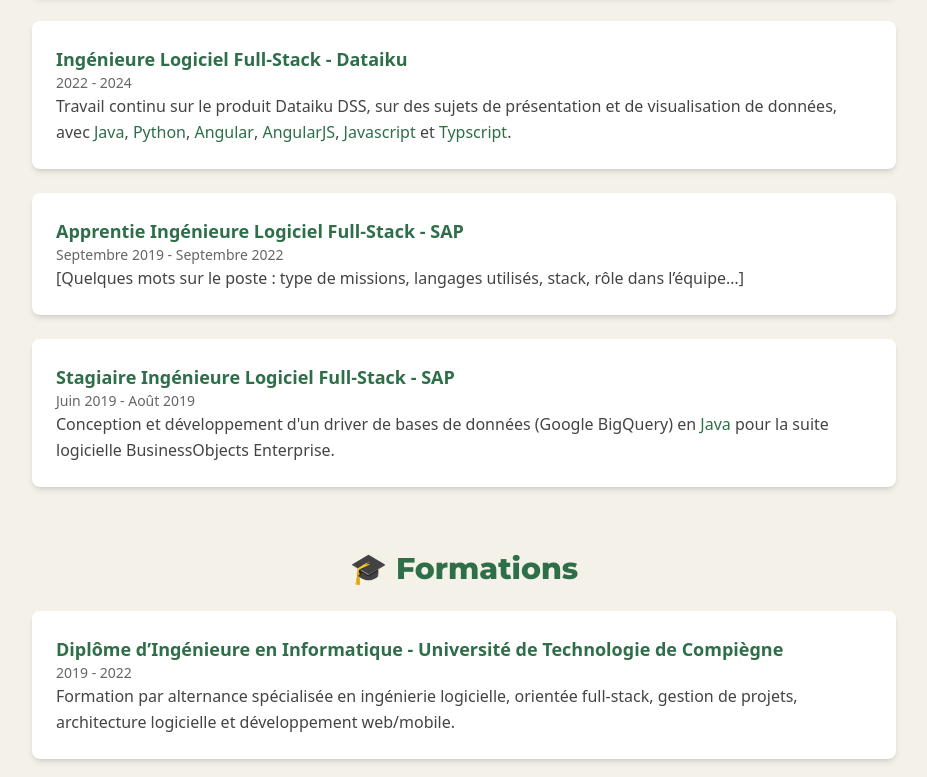
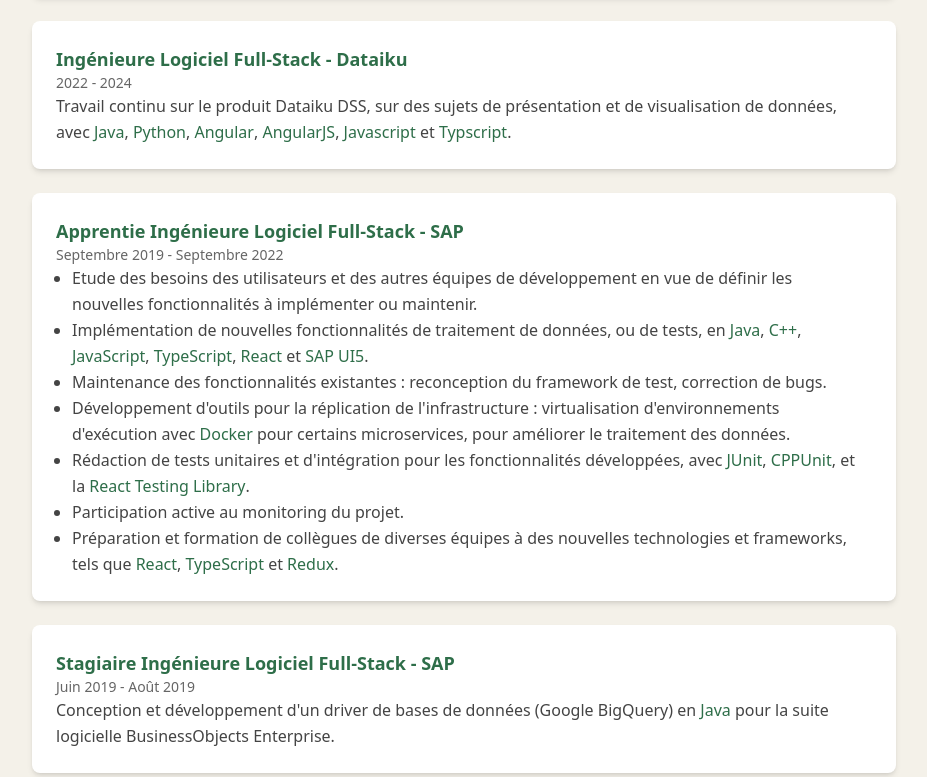
Before and after one commit to PawMelOfficiel/dev.pawmel.com, a website: page parcours/index.html in a window 1280 px wide. Shown: the part 446-1223 px from the top of the page, without its empty margins (176-1103 px from the left). Drawn offline with Linux system fonts and the light colour scheme.

Commit message:
Finishing parcours page

```diff
--- a/parcours/index.html
+++ b/parcours/index.html
@@ -184,9 +184,45 @@
                 <li class="bg-white rounded-lg shadow-md p-6">
                     <h2 class="text-lg font-semibold text-[#2E6E49]">Apprentie Ingénieure Logiciel Full-Stack - SAP</h2>
                     <p class="text-sm text-[#666]">Septembre 2019 - Septembre 2022</p>
-                    <p>
-                        [Quelques mots sur le poste : type de missions, langages utilisés, stack, rôle dans l’équipe…]
-                    </p>
+                    <ul class="list-disc px-4">
+                        <li>
+                            Etude des besoins des utilisateurs et des autres équipes de développement en vue de définir
+                            les nouvelles fonctionnalités à implémenter ou maintenir.
+                        </li>
+                        <li>
+                            Implémentation de nouvelles fonctionnalités de traitement de données, ou de tests, en
+                            <span class="font-medium text-[#2E6E49]">Java</span>,
+                            <span class="font-medium text-[#2E6E49]">C++</span>,
+                            <span class="font-medium text-[#2E6E49]">JavaScript</span>,
+                            <span class="font-medium text-[#2E6E49]">TypeScript</span>,
+                            <span class="font-medium text-[#2E6E49]">React</span> et
+                            <span class="font-medium text-[#2E6E49]">SAP UI5</span>.
+                        </li>
+                        <li>
+                            Maintenance des fonctionnalités existantes : reconception du framework de test, correction
+                            de bugs.
+                        </li>
+                        <li>
+                            Développement d'outils pour la réplication de l'infrastructure : virtualisation
+                            d'environnements d'exécution avec <span class="font-medium text-[#2E6E49]">Docker</span>
+                            pour certains microservices, pour améliorer le traitement des données.
+                        </li>
+                        <li>
+                            Rédaction de tests unitaires et d'intégration pour les fonctionnalités développées, avec
+                            <span class="font-medium text-[#2E6E49]">JUnit</span>,
+                            <span class="font-medium text-[#2E6E49]">CPPUnit</span>, et la
+                            <span class="font-medium text-[#2E6E49]">React Testing Library</span>.
+                        </li>
+                        <li>
+                            Participation active au monitoring du projet.
+                        </li>
+                        <li>
+                            Préparation et formation de collègues de diverses équipes à des nouvelles technologies et
+                            frameworks, tels que <span class="font-medium text-[#2E6E49]">React</span>,
+                            <span class="font-medium text-[#2E6E49]">TypeScript</span> et
+                            <span class="font-medium text-[#2E6E49]">Redux</span>.
+                        </li>
+                    </ul>
                 </li>
                 <li class="bg-white rounded-lg shadow-md p-6">
                     <h2 class="text-lg font-semibold text-[#2E6E49]">Stagiaire Ingénieure Logiciel Full-Stack - SAP</h2>
```
Also changed, not shown: dist/styles.css.
